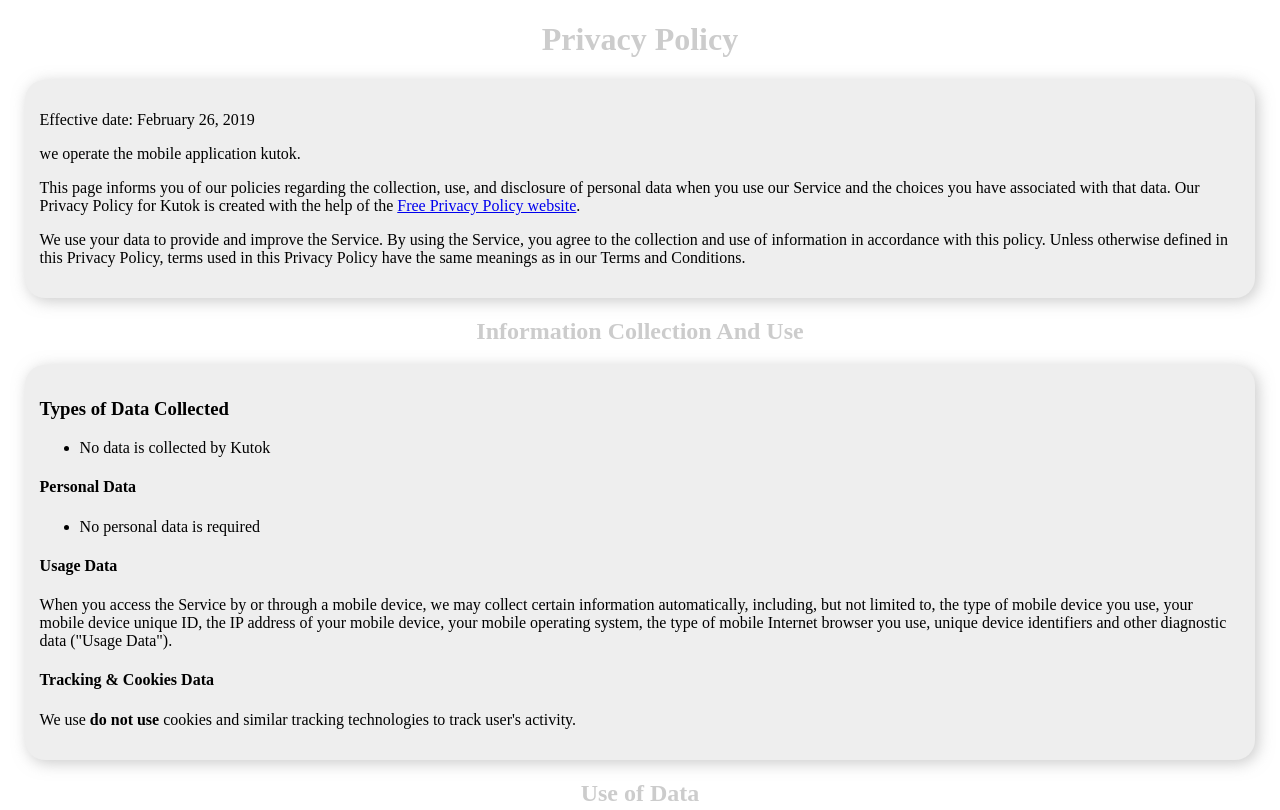
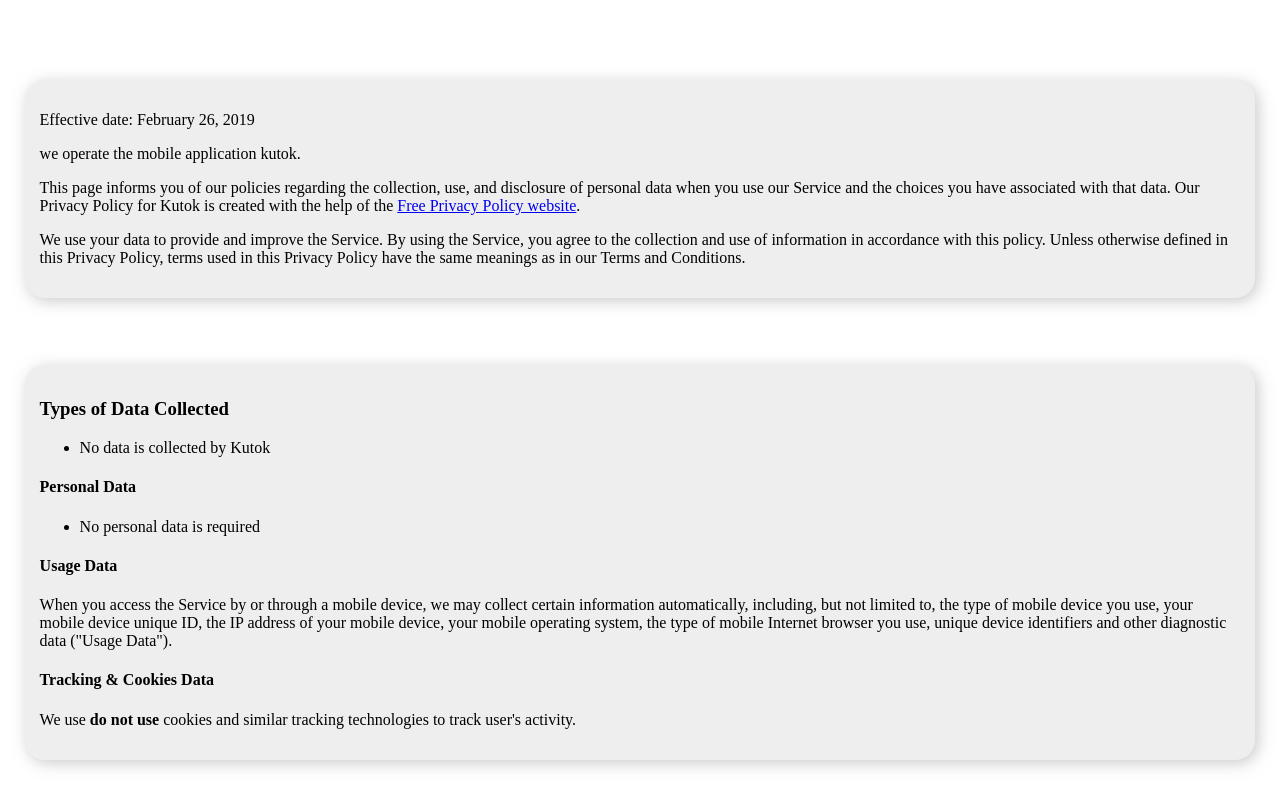
Before and after one commit to Lukas-r8/kutok, a plain HTML site: page index.html in a window 1280 px wide. Shown: the top 810 px of the page. Drawn offline with Linux system fonts and the light colour scheme.

Commit message:
html update

```diff
--- a/style.css
+++ b/style.css
@@ -8,11 +8,11 @@ div{
 }
 
 h1 {
-  color: #ccc;
+  color: #fff;
   text-align: center;
 }
 
 h2{
-  color: #ccc;
+  color: #fff;
   text-align: center;
 }
```
